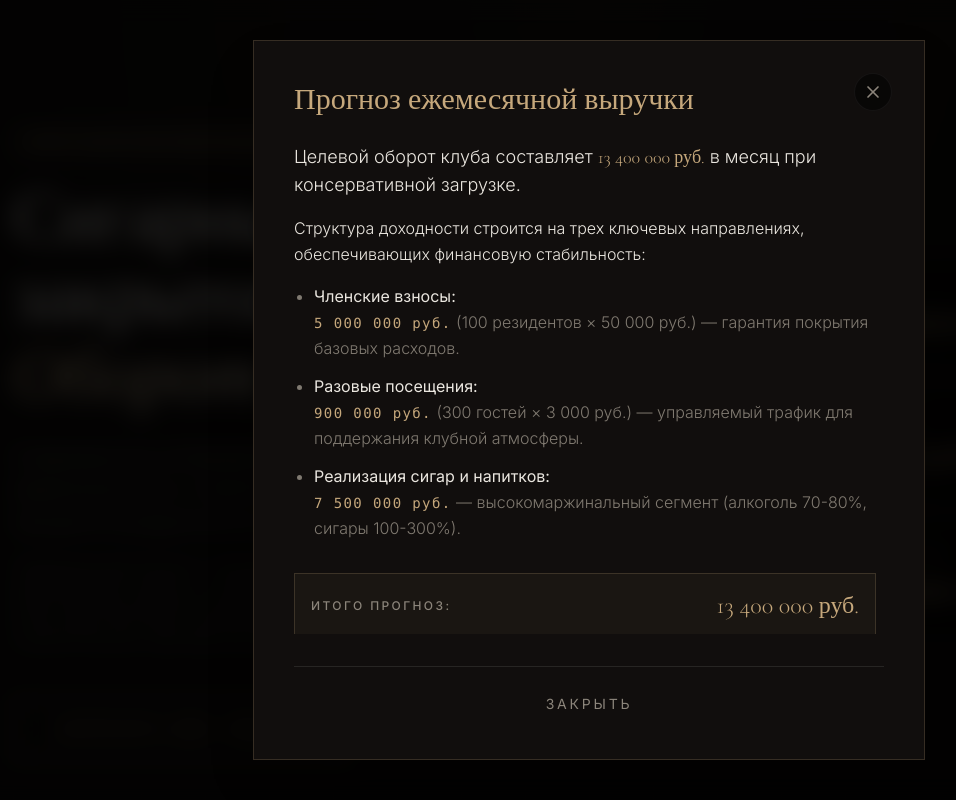
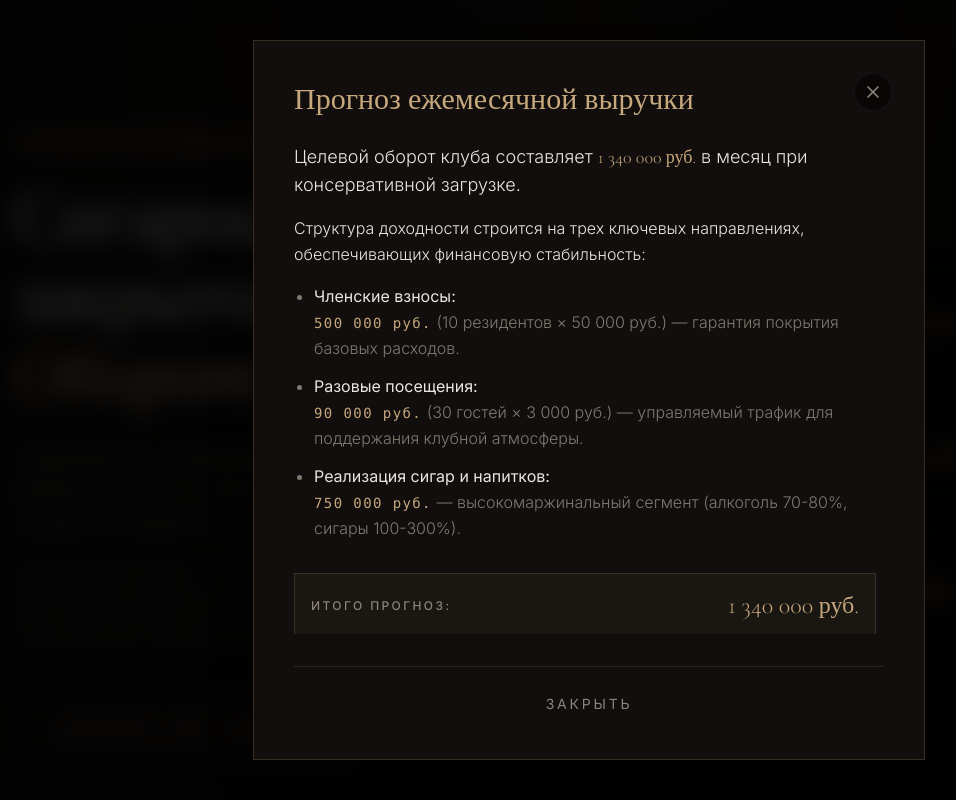
Before and after one commit to ylevin1989/cigar-club-invest, a React (Vite) app: page /invest in a window 1280 px wide. Both pictures are taken after a click on the button "Подробнее о доходности". Shown: the top 800 px of the page, without its empty margins (51-1007 px from the left). Built offline with nearby package versions, Linux system fonts and the light colour scheme.

Commit message:
Revert revenue strictly to 1.34M and update ROI to math reality of 15% / 80-90 months

```diff
--- a/generate_pdf.cjs
+++ b/generate_pdf.cjs
@@ -171,29 +171,29 @@ const path = require('path');
       <h2>II. Прогноз оборота (MRR)</h2>
 
       <div class="row">
-        <div class="label">Членские взносы (100 резидентов х 50k)</div>
+        <div class="label">Членские взносы (10 резидентов х 50k)</div>
         <div class="row-dots"></div>
-        <div class="value">5.00M ₽</div>
+        <div class="value">0.50M ₽</div>
       </div>
       <div class="row">
-        <div class="label">Разовые посещения (300 гостей x 3k)</div>
+        <div class="label">Разовые посещения (30 гостей x 3k)</div>
         <div class="row-dots"></div>
-        <div class="value">0.90M ₽</div>
+        <div class="value">0.09M ₽</div>
       </div>
       <div class="row">
         <div class="label">Реализация сигар и премиум-алкоголя</div>
         <div class="row-dots"></div>
-        <div class="value">7.50M ₽</div>
+        <div class="value">0.75M ₽</div>
       </div>
 
       <div class="total-row">
         <div>ЦЕЛЕВОЙ ЕЖЕМЕСЯЧНЫЙ ОБОРОТ</div>
-        <div>13.40M ₽</div>
+        <div>1.34M ₽</div>
       </div>
 
       <div class="footer">
         Аналитика основана на консервативном прогнозе загруженности.<br>
-        Ожидаемая рентабельность — 35% годовых. Период возврата инвестиций: 34-38 месяцев.
+        Ожидаемая рентабельность — ~15% годовых. Период возврата инвестиций: 80-90 месяцев.
       </div>
     </div>
   </body>
--- a/src/components/invest/InvestHero.tsx
+++ b/src/components/invest/InvestHero.tsx
@@ -5,7 +5,7 @@ import Modal from '../ui/Modal';
 
 const counters = [
   { label: 'Ниша', value: 'Премиум-досуг' },
-  { label: 'Оборот', value: '13.4М руб/мес' },
+  { label: 'Оборот', value: '1.34М руб/мес' },
   { label: 'Аудитория', value: 'Деловая элита' },
 ];
 
@@ -42,7 +42,7 @@ export default function InvestHero() {
               transition={{ duration: 1, delay: 0.2, ease: [0.16, 1, 0.3, 1] }}
             >
               Сигарный клуб закрытого типа. <br />
-              <span className="italic font-light text-gradient-gold">Оборот 13.4М руб/мес</span>
+              <span className="italic font-light text-gradient-gold">Оборот 1.34М руб/мес</span>
               <button
                 onClick={() => setIsModalOpen(true)}
                 className="inline-flex items-center justify-center ml-4 align-middle text-brand-gold/70 hover:text-brand-gold transition-colors bg-brand-gold/10 rounded-full p-2"
@@ -107,7 +107,7 @@ export default function InvestHero() {
         title="Прогноз ежемесячной выручки"
       >
         <p className="text-brand-light mb-4 text-lg">
-          Целевой оборот клуба составляет <span className="text-brand-gold font-serif">13 400 000 руб.</span> в месяц при консервативной загрузке.
+          Целевой оборот клуба составляет <span className="text-brand-gold font-serif">1 340 000 руб.</span> в месяц при консервативной загрузке.
         </p>
         <p className="mb-4">
           Структура доходности строится на трех ключевых направлениях, обеспечивающих финансовую стабильность:
@@ -115,20 +115,20 @@ export default function InvestHero() {
         <ul className="list-disc pl-5 space-y-3 mt-4 text-brand-muted/90">
           <li>
             <strong className="text-brand-light font-normal text-base">Членские взносы:</strong><br />
-            <span className="text-brand-gold font-mono text-sm tracking-widest">5 000 000 руб.</span> (100 резидентов × 50 000 руб.) — гарантия покрытия базовых расходов.
+            <span className="text-brand-gold font-mono text-sm tracking-widest">500 000 руб.</span> (10 резидентов × 50 000 руб.) — гарантия покрытия базовых расходов.
           </li>
           <li>
             <strong className="text-brand-light font-normal text-base">Разовые посещения:</strong><br />
-            <span className="text-brand-gold font-mono text-sm tracking-widest">900 000 руб.</span> (300 гостей × 3 000 руб.) — управляемый трафик для поддержания клубной атмосферы.
+            <span className="text-brand-gold font-mono text-sm tracking-widest">90 000 руб.</span> (30 гостей × 3 000 руб.) — управляемый трафик для поддержания клубной атмосферы.
           </li>
           <li>
             <strong className="text-brand-light font-normal text-base">Реализация сигар и напитков:</strong><br />
-            <span className="text-brand-gold font-mono text-sm tracking-widest">7 500 000 руб.</span> — высокомаржинальный сегмент (алкоголь 70-80%, сигары 100-300%).
+            <span className="text-brand-gold font-mono text-sm tracking-widest">750 000 руб.</span> — высокомаржинальный сегмент (алкоголь 70-80%, сигары 100-300%).
           </li>
         </ul>
         <div className="mt-8 p-4 bg-brand-gold/5 border border-brand-gold/20 flex justify-between items-center">
           <span className="uppercase tracking-[0.2em] text-xs font-medium text-brand-muted">Итого прогноз:</span>
-          <span className="font-serif text-2xl text-brand-gold">13 400 000 руб.</span>
+          <span className="font-serif text-2xl text-brand-gold">1 340 000 руб.</span>
         </div>
       </Modal>
     </>
```
Also changed, not shown: 1 other file (tests, documents, lock files or other folders).
